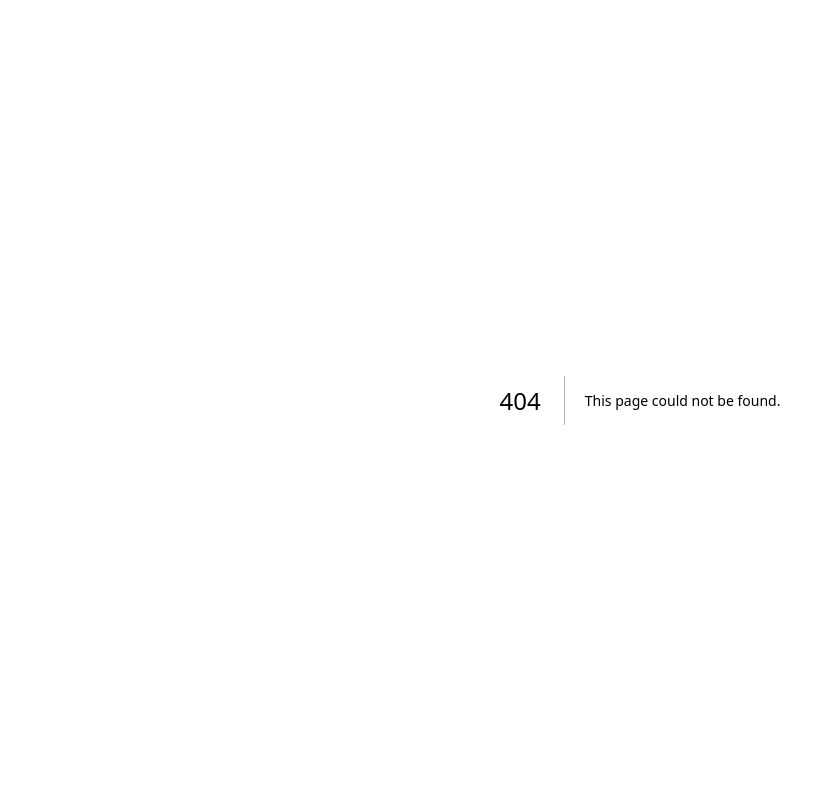
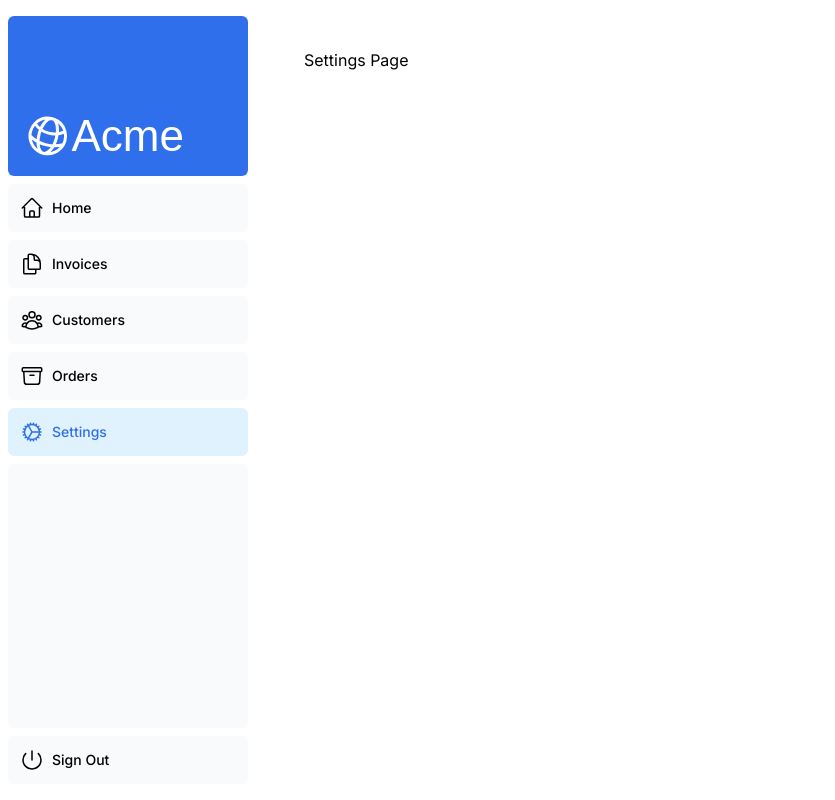
Before and after one commit to khatabnajeeb88/nexjs-dashboard, a Next.js app: page /dashboard/settings in a window 1280 px wide. Before the commit this address had no page. Shown: the whole page, without its empty margins (0-835 px from the left). Built offline with nearby package versions, Linux system fonts and the light colour scheme; a web font is replaced by a local one.

Commit message:
Add Settings page

```diff
--- /dev/null
+++ b/app/dashboard/settings/page.tsx
@@ -0,0 +1,3 @@
+export default function Page() {
+  return <p>Settings Page</p>;
+}
--- a/app/ui/dashboard/nav-links.tsx
+++ b/app/ui/dashboard/nav-links.tsx
@@ -5,6 +5,7 @@ import {
   HomeIcon,
   DocumentDuplicateIcon,
   ArchiveBoxIcon,
+  CogIcon,
 } from '@heroicons/react/24/outline';
 import Link from 'next/link';
 import { usePathname } from 'next/navigation';
@@ -17,6 +18,7 @@ const links = [
   { name: 'Invoices',   href: '/dashboard/invoices',  icon: DocumentDuplicateIcon,},
   { name: 'Customers',  href: '/dashboard/customers', icon: UserGroupIcon },
   { name: 'Orders',     href: '/dashboard/orders',    icon:  ArchiveBoxIcon},
+  { name: 'Settings',     href: '/dashboard/settings',    icon:  CogIcon},
 ];
 
 export default function NavLinks() {
```
